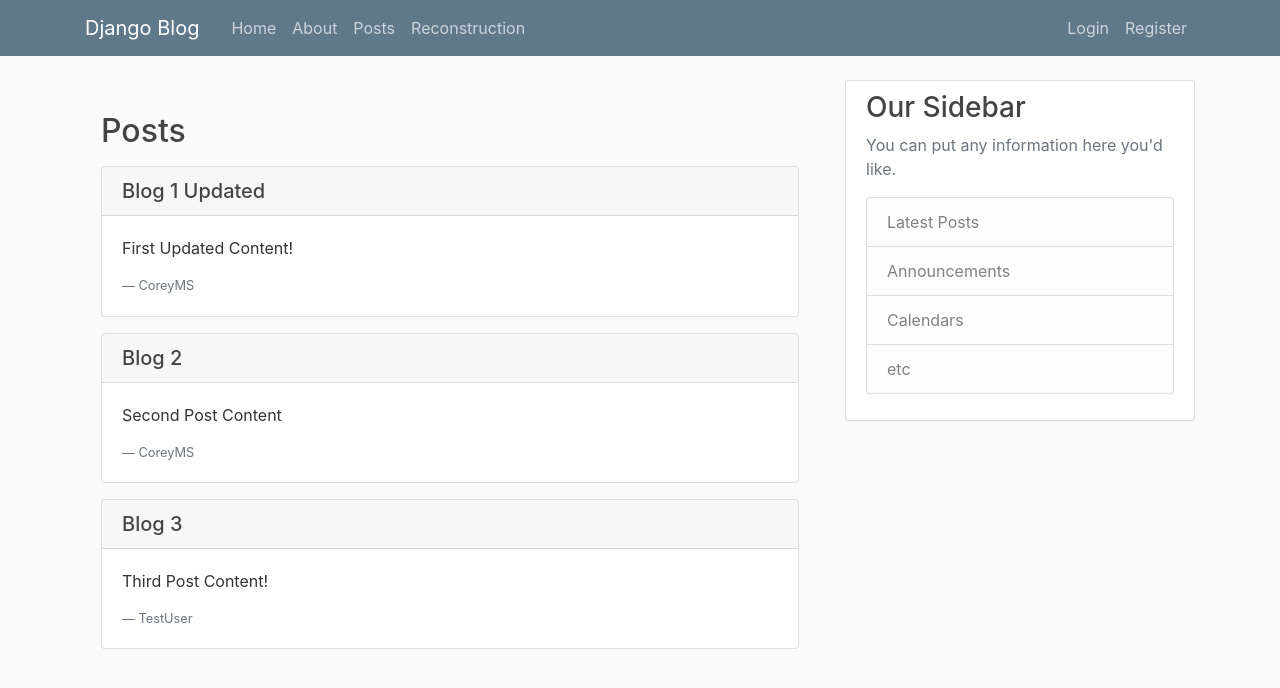
After one commit to daniilBerezhansky/3dReconstruction, a Django app: page /posts/ in a window 1280 px wide. The commit adds this page. Shown: the top 688 px of the page. Run offline with Django 3.2, Linux system fonts and the light colour scheme; data comes from the database, SQL or seed files in the repository; both versions use the stored data as it was after the commit; some libraries are stand-ins or nearby versions.

Commit message:
Posts retriewing (#1)
* fixing

* Added view for posts

* Updated nav and style button

* Created method for retrieving posts

* formatting

```diff
--- a/django_project/blog/templates/blog/base.html
+++ b/django_project/blog/templates/blog/base.html
@@ -1,6 +1,6 @@
 {% load static %}
 <!DOCTYPE html>
-<html>
+<html lang="en">
 <head>
 
     <!-- Required meta tags -->
@@ -8,7 +8,8 @@
     <meta name="viewport" content="width=device-width, initial-scale=1, shrink-to-fit=no">
 
     <!-- Bootstrap CSS -->
-    <link rel="stylesheet" href="https://maxcdn.bootstrapcdn.com/bootstrap/4.0.0/css/bootstrap.min.css" integrity="sha384-Gn5384xqQ1aoWXA+058RXPxPg6fy4IWvTNh0E263XmFcJlSAwiGgFAW/dAiS6JXm" crossorigin="anonymous">
+    <link rel="stylesheet" href="https://maxcdn.bootstrapcdn.com/bootstrap/4.0.0/css/bootstrap.min.css"
+          integrity="sha384-Gn5384xqQ1aoWXA+058RXPxPg6fy4IWvTNh0E263XmFcJlSAwiGgFAW/dAiS6JXm" crossorigin="anonymous">
 
     <link rel="stylesheet" type="text/css" href="{% static 'blog/main.css' %}">
 
@@ -23,13 +24,16 @@
     <nav class="navbar navbar-expand-md navbar-dark bg-steel fixed-top">
         <div class="container">
             <a class="navbar-brand mr-4" href="{% url 'blog-home' %}">Django Blog</a>
-          <button class="navbar-toggler" type="button" data-toggle="collapse" data-target="#navbarToggle" aria-controls="navbarToggle" aria-expanded="false" aria-label="Toggle navigation">
+            <button class="navbar-toggler" type="button" data-toggle="collapse" data-target="#navbarToggle"
+                    aria-controls="navbarToggle" aria-expanded="false" aria-label="Toggle navigation">
                 <span class="navbar-toggler-icon"></span>
             </button>
             <div class="collapse navbar-collapse" id="navbarToggle">
                 <div class="navbar-nav mr-auto">
                     <a class="nav-item nav-link" href="{% url 'blog-home' %}">Home</a>
                     <a class="nav-item nav-link" href="{% url 'blog-about' %}">About</a>
+                    <a class="nav-item nav-link" href="{% url 'posts' %}">Posts</a>
+                    <a class="nav-item nav-link" href="{% url 'reconstruction' %}">Reconstruction</a>
                 </div>
                 <!-- Navbar Right Side -->
                 <div class="navbar-nav">
@@ -75,9 +79,13 @@
 
 <!-- Optional JavaScript -->
 <!-- jQuery first, then Popper.js, then Bootstrap JS -->
-    <script src="https://code.jquery.com/jquery-3.2.1.min.js" ></script>
-    <script src="https://cdnjs.cloudflare.com/ajax/libs/popper.js/1.12.9/umd/popper.min.js" integrity="sha384-ApNbgh9B+Y1QKtv3Rn7W3mgPxhU9K/ScQsAP7hUibX39j7fakFPskvXusvfa0b4Q" crossorigin="anonymous"></script>
-    <script src="https://maxcdn.bootstrapcdn.com/bootstrap/4.0.0/js/bootstrap.min.js" integrity="sha384-JZR6Spejh4U02d8jOt6vLEHfe/JQGiRRSQQxSfFWpi1MquVdAyjUar5+76PVCmYl" crossorigin="anonymous"></script>
+<script src="https://code.jquery.com/jquery-3.2.1.min.js"></script>
+<script src="https://cdnjs.cloudflare.com/ajax/libs/popper.js/1.12.9/umd/popper.min.js"
+        integrity="sha384-ApNbgh9B+Y1QKtv3Rn7W3mgPxhU9K/ScQsAP7hUibX39j7fakFPskvXusvfa0b4Q"
+        crossorigin="anonymous"></script>
+<script src="https://maxcdn.bootstrapcdn.com/bootstrap/4.0.0/js/bootstrap.min.js"
+        integrity="sha384-JZR6Spejh4U02d8jOt6vLEHfe/JQGiRRSQQxSfFWpi1MquVdAyjUar5+76PVCmYl"
+        crossorigin="anonymous"></script>
 {% block extra_script %}{% endblock %}
 
 </body>
--- /dev/null
+++ b/django_project/blog/templates/blog/posts.html
@@ -0,0 +1,25 @@
+{% extends "blog/base.html" %}
+{% load static %}
+
+{% block content %}
+
+    <section id="posts" class="p-3">
+        <h2 class="my-3">Posts</h2>
+        {% for post in posts %}
+            <div class="card my-3">
+                <h5 class="card-header">{{ post.title }}</h5>
+                <div class="card-body">
+                    <p class="card-text">{{ post.content }}</p>
+                    <footer class="blockquote-footer">{{ post.author }}</footer>
+                </div>
+            </div>
+        {% endfor %}
+    </section>
+
+{% endblock content %}
+{% block extra_script %}
+    <script src="https://code.jquery.com/ui/1.12.1/jquery-ui.js"></script>
+    <script type="text/javascript" src="{% static 'blog/jquery.fileupload.js' %}"></script>
+
+    <script src="{% static 'blog/upload.js' %}"></script>
+{% endblock %}
--- a/django_project/blog/templates/blog/reconstruction.html
+++ b/django_project/blog/templates/blog/reconstruction.html
@@ -3,7 +3,7 @@
 
 {% block content %}
 
-<button type="button" class="btn btn-primary js-upload-photos">
+<button type="button" class="btn btn-primary my-3 js-upload-photos">
   <span class="glyphicon glyphicon-cloud-upload"></span> Upload photos
 </button>
 
--- a/django_project/blog/urls.py
+++ b/django_project/blog/urls.py
@@ -5,4 +5,5 @@
     path('', views.home, name='blog-home'),
     path('about/', views.about, name='blog-about'),
     path('reconstruction/', views.Reconstruction.as_view(), name='reconstruction'),
+    path('posts/', views.Posts.as_view(), name='posts'),
 ]
--- a/blog/views.py
+++ b/django_project/blog/views.py
@@ -35,3 +35,8 @@
         else:
             data = {'is_valid': False}
         return JsonResponse(data)
+
+class Posts(View):
+    def get(self, request):
+        posts_list = Post.objects.all()
+        return render(self.request, 'blog/posts.html', {'posts': posts_list})
```
Also changed, not shown: django_project/blog/migrations/0004_auto_20190513_0807.py (added), django_project/blog/models.py (renamed from blog/models.py), django_project/db.sqlite3. Lines whose indentation alone changed are shown as unchanged.
